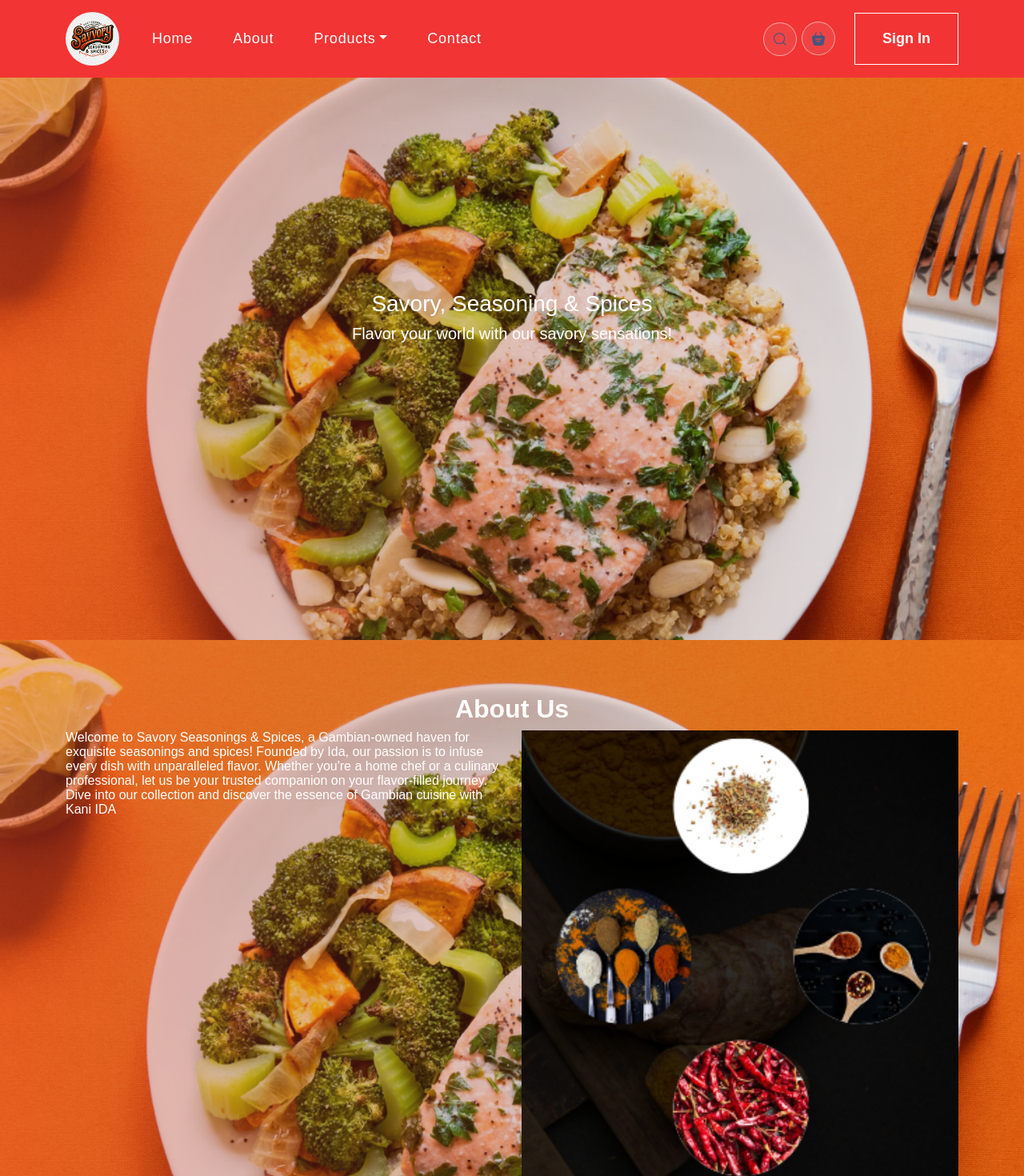
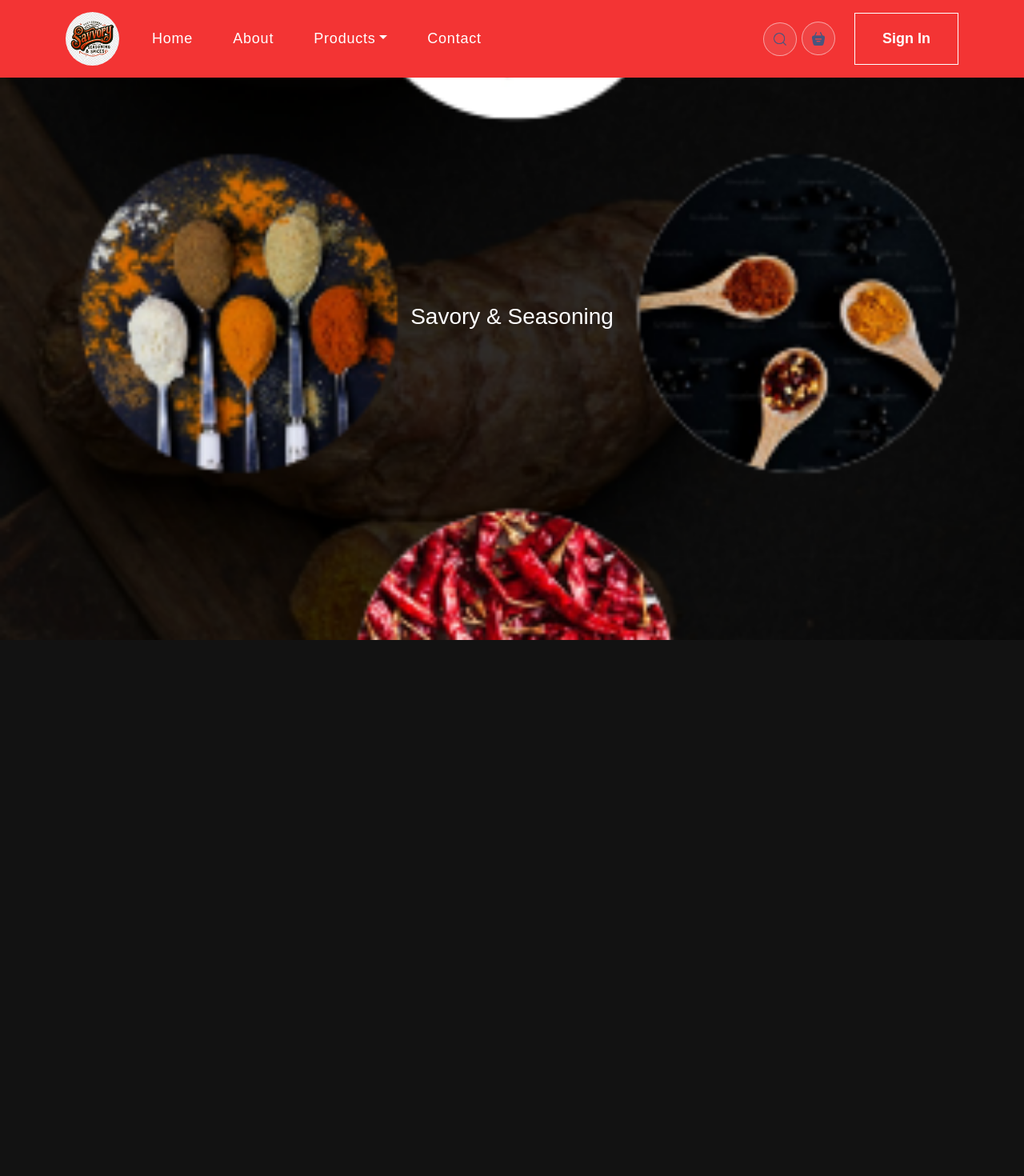
Before and after one commit to A-Daffeh/kani-ida-ui, a React (Vite) app: page /products/savory in a window 1280 px wide. Shown: the top 1470 px of the page at 80% size. After the commit the page ends 800 px from the top, so only its background shows below. Built offline with nearby package versions, Linux system fonts and the light colour scheme.

Commit message:
Implemented smooth scroll with routing

```diff
--- a/src/App.jsx
+++ b/src/App.jsx
@@ -1,14 +1,36 @@
-import './App.css'
-import 'bootstrap/dist/css/bootstrap.min.css'
-import Home from './pages/Home'
+import {
+  createBrowserRouter,
+  RouterProvider
+} from "react-router-dom";
+import './App.css';
+import 'bootstrap/dist/css/bootstrap.min.css';
+import Home from './pages/Home';
+import SavorySeasoning from "./components/product/SavorySeasoning";
+import Spices from "./components/product/Spices";
+import NotFoundPage from "./pages/NotFoundPage";
+
+const router = createBrowserRouter([
+  {
+    path: "/",
+    element: <Home />,
+    errorElement: <NotFoundPage />,
+  },
+  {
+    path: "/products/savory",
+    element: <SavorySeasoning />,
+  },
+  {
+    path: "/products/spices",
+    element: <Spices />,
+  },
+]);
 
 function App() {
-
   return (
     <div className='app'>
-      <Home />
+      <RouterProvider router={router} />
     </div>
-  )
+  );
 }
 
-export default App
+export default App;
--- a/src/components/about/About.css
+++ b/src/components/about/About.css
@@ -4,7 +4,6 @@
     box-sizing: border-box;
     background-size: cover;
     background-repeat: no-repeat;
-    height: 100vh;
     display: flex;
     justify-content: center;
     align-items: center;
@@ -13,4 +12,10 @@
 .about h2 {
     text-align: center;
     font-weight: 700;
+    margin: 50px 0;
 }
+
+.about-img {
+    background-color: #000;
+    opacity: 0.5;
+}
--- a/src/components/about/About.jsx
+++ b/src/components/about/About.jsx
@@ -9,7 +9,6 @@
                 <h2>About Us</h2>
                 <Row className="mb-5">
                     <Col xs={6}>
-                        <div className="about-entry">
                         <p>
                             Welcome to Savory Seasonings & Spices, a Gambian-owned haven
                             for exquisite seasonings and spices! Founded by Ida,
@@ -18,10 +17,9 @@
                             let us be your trusted companion on your flavor-filled journey.
                             Dive into our collection and discover the essence of Gambian cuisine with Kani IDA
                         </p>
-                        </div>
                     </Col>
                     <Col xs={6}>
-                        <div className="education-entry">
+                        <div className="about-img">
                             <img src={assets.about_img} alt="About Image" />
                         </div>
                     </Col>
--- a/src/components/banner/Banner.css
+++ b/src/components/banner/Banner.css
@@ -1,5 +1,4 @@
 .banner {
-    background-image: url('../../assets/header_img.png');
     background-position: center;
     box-sizing: border-box;
     background-size: cover;
@@ -10,3 +9,15 @@
     justify-content: center;
     align-items: center;
 }
+
+.home-banner {
+    background-image: url('../../assets/header_img.png');
+}
+
+.spices-banner {
+    background-image: url('../../assets/logo.png');
+}
+
+.savory-banner {
+    background-image: url('../../assets/about_img.png');
+}
--- a/src/components/banner/Banner.jsx
+++ b/src/components/banner/Banner.jsx
@@ -1,11 +1,21 @@
+import { useEffect, useState } from 'react';
 import './Banner.css';
 
-const Banner = ({ banner_title }) => {
+const Banner = ({ banner_title, content = "", className }) => {
+    const [description, setDescription] = useState(false);
+    const combinedClassName = `banner ${className}`;
+
+    useEffect(() => {
+        if (content.length > 0) {
+            setDescription(true);
+        }
+    }, []);
+
     return (
-        <div className="banner" id="banner">
+        <div className={combinedClassName} id="banner">
             <div>
                 <h3>{banner_title}</h3>
-                <h5>Flavor your world with our savory sensations!</h5>
+                {description && <h5>{content}</h5>}
             </div>
         </div>
     )
--- a/src/components/navbar/NavBar.jsx
+++ b/src/components/navbar/NavBar.jsx
@@ -6,15 +6,23 @@
 const NavBar = () => {
     const [activeLink, setActiveLink] = useState('banner');
 
-    const onUpdateActiveLink = (e, link) => {
-        e.preventDefault();
+    const onUpdateActiveLink = (link) => {
+        if (window.location.pathname === "/") {
+            if (link === '#about') {
+                document.querySelector(link).scrollIntoView({
+                    behavior: 'smooth'
+                });
+            }
+        } else {
+            window.location.href = "/";
+        }
         setActiveLink(link);
     }
 
     return (
         <Navbar expand="lg">
             <Container>
-                <Navbar.Brand href="#">
+                <Navbar.Brand href="/">
                     <img src={assets.logo} alt="Logo" />
                 </Navbar.Brand>
                 <Navbar.Toggle aria-controls="basic-navbar-nav">
@@ -22,11 +30,16 @@
                 </Navbar.Toggle>
                 <Navbar.Collapse id="basic-navbar-nav">
                     <Nav className="me-auto">
-                        <Nav.Link href="#banner" className={activeLink === '#banner' ? 'active navbar-link' : 'navbar-link' } onClick={() => onUpdateActiveLink('#banner')}>Home</Nav.Link>
+                        <Nav.Link href="/" className={activeLink === '#banner' ? 'active navbar-link' : 'navbar-link' }>Home</Nav.Link>
                         <Nav.Link href="#about" className={activeLink === '#about' ? 'active navbar-link' : 'navbar-link' } onClick={() => onUpdateActiveLink('#about')}>About</Nav.Link>
                         <NavDropdown title="Products" id="basic-nav-dropdown">
-                            <NavDropdown.Item href="#" className="prod-category">Savory & Seasoning</NavDropdown.Item>
-                            <NavDropdown.Item href="#" className="prod-category">Spices</NavDropdown.Item>
+                            <NavDropdown.Item href="/products/savory" className="prod-category">
+                                Savory & Seasoning
+                            </NavDropdown.Item>
+
+                            <NavDropdown.Item href="/products/spices" className="prod-category">
+                                Spices
+                            </NavDropdown.Item>
                         </NavDropdown>
                         <Nav.Link href="#" className={activeLink === '#' ? 'active navbar-link' : 'navbar-link' } onClick={() => onUpdateActiveLink('#')}>Contact</Nav.Link>
                     </Nav>
--- /dev/null
+++ b/src/components/product/SavorySeasoning.jsx
@@ -0,0 +1,13 @@
+import NavBar from "../navbar/NavBar";
+import Banner from "../banner/Banner";
+
+const SavorySeasoning = () => {
+    return (
+        <>
+            <NavBar />
+            <Banner banner_title="Savory & Seasoning" className="savory-banner"/>
+        </>
+    )
+}
+
+export default SavorySeasoning;
--- /dev/null
+++ b/src/components/product/Spices.jsx
@@ -0,0 +1,13 @@
+import NavBar from "../navbar/NavBar";
+import Banner from "../banner/Banner";
+
+const Spices = () => {
+    return (
+        <>
+            <NavBar />
+            <Banner banner_title="Spices" className="spices-banner" />
+        </>
+    )
+}
+
+export default Spices;
--- a/src/pages/Home.jsx
+++ b/src/pages/Home.jsx
@@ -6,7 +6,7 @@
     return (
         <>
             <NavBar />
-            <Banner banner_title="Savory, Seasoning & Spices"/>
+            <Banner banner_title="Savory, Seasoning & Spices"  content="Flavor your world with our savory sensations!" className="home-banner" />
             <About />
         </>
     )
--- /dev/null
+++ b/src/pages/NotFoundPage.jsx
@@ -0,0 +1,15 @@
+import { Link } from "react-router-dom";
+
+function NotFoundPage() {
+    return (
+        <>
+        <div>
+        <h2 className="text-primary">404 not found</h2>
+        <Link to="/">Home</Link>
+        </div>
+        </>
+
+    )
+}
+
+export default NotFoundPage;
```
Also changed, not shown: src/pages/SavorySeasoning.jsx (deleted, +0 -13 lines), src/pages/Spices.jsx (deleted, +0 -13 lines). Lines whose indentation alone changed are shown as unchanged.
